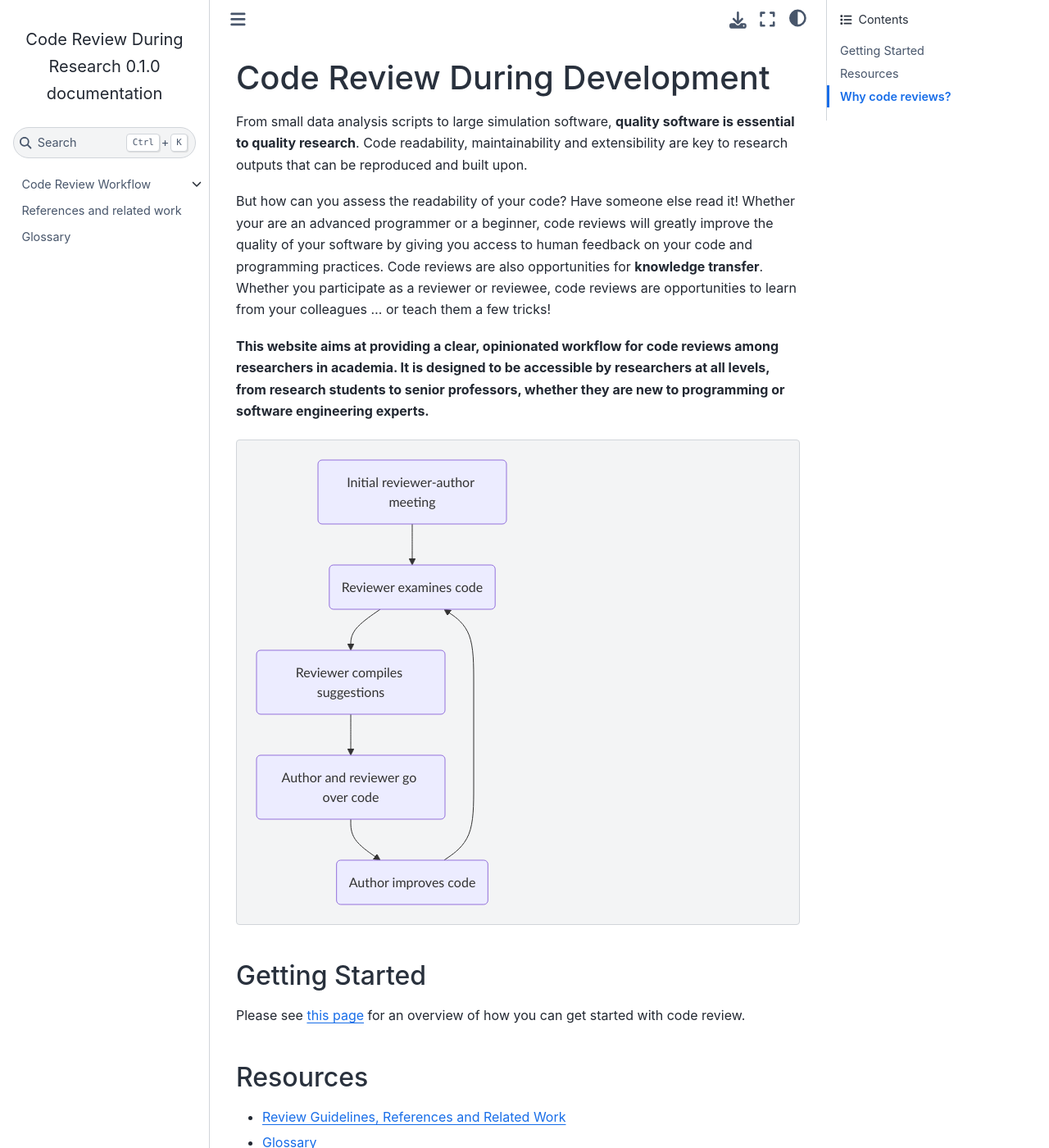
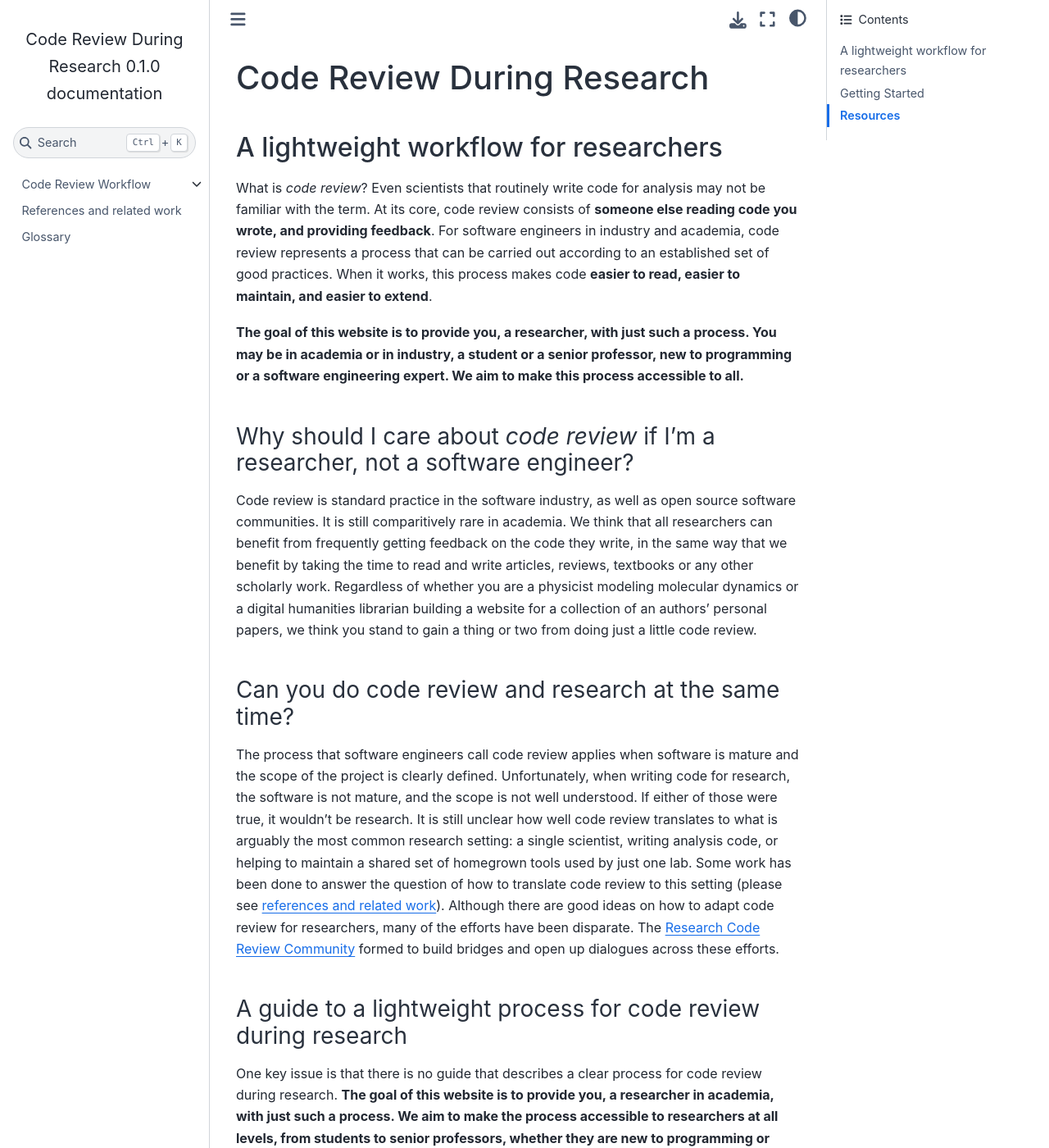
Before and after one commit to ResearchCodeReviewCommunity/dev-review, a Sphinx documentation site: the page built from docs/index.md, in a window 1280 px wide and 1400 px high. Shown: the whole window at 82% size. Built offline with Sphinx 7.4.7 and the Sphinx Book theme 1.1.4, drawn with Linux system fonts in a browser that asks for light colours; some of the changed text lies outside the part shown.

Commit message:
Revise _index.md to fix #52

````diff
--- a/docs/index.md
+++ b/docs/index.md
@@ -1,12 +1,72 @@
-# Code Review During Development
+# Code Review During Research
+## A lightweight workflow for researchers
+
+What is *code review*?
+Even scientists that routinely write code for analysis
+may not be familiar with the term.
+At its core, code review consists of
+**someone else reading code you wrote,
+and providing feedback**.
+For software engineers in industry and academia,
+code review represents a process
+that can be carried out according to an established set of good practices.
+When it works, this process makes code
+**easier to read, easier to maintain,
+and easier to extend**.
+
+**The goal of this website is to provide you,
+a researcher, with just such a process.
+You may be in academia or in industry,
+a student or a senior professor,
+new to programming or a software engineering expert.
+We aim to make this process accessible to all.**
+
+### Why should I care about *code review* if I'm a researcher, not a software engineer?
+
+Code review is standard practice in the software industry, as well as
+open source software communities. It is still comparitively rare in academia.
+We think that all researchers can benefit
+from frequently getting feedback on the code they write,
+in the same way that we benefit by taking the time to
+read and write articles, reviews, textbooks or any other scholarly work.
+Regardless of whether you are a physicist modeling molecular dynamics
+or a digital humanities librarian building a website for a collection of an authors' personal papers,
+we think you stand to gain a thing or two
+from doing just a little code review.
+
+### Can you do code review and research at the same time?
+
+The process that software engineers call code review
+applies when software is mature and the scope of the project is clearly defined.
+Unfortunately, when writing code for research,
+the software is not mature, and the scope is not well understood.
+If either of those were true, it wouldn't be research.
+It is still unclear how well code review
+translates to what is arguably the most common research setting:
+a single scientist, writing analysis code,
+or helping to maintain a shared set of homegrown tools used by just one lab.
+Some work has been done to answer the question of how to translate code review to this setting
+(please see [references and related work](./refs-related.md)).
+Although there are good ideas on how to adapt code review for researchers,
+many of the efforts have been disparate.
+The [Research Code Review Community](https://github.com/ResearchCodeReviewCommunity)
+formed to build bridges and open up dialogues across these efforts.
+
+### A guide to a lightweight process for code review during research
+
+One key issue is that there is no guide that describes a
+clear process for code review during research.
+**The goal of this website is to provide you,
+a researcher in academia, with just such a process.
+We aim to make the process accessible to researchers at all levels,
+from students to senior professors,
+whether they are new to programming or software engineering experts.**
+
+## Getting Started
 
 From small data analysis scripts to large simulation software, **quality
-software is essential to quality research**. Code readability,
-maintainability and extensibility are key to research outputs that
-can be reproduced and built upon.
-
-But how can you assess the readability of your code? Have someone else
-read it!  Whether your are an advanced programmer or a beginner, code
+software is essential to quality research**.
+Whether you are an advanced programmer or a beginner, code
 reviews will greatly improve the quality of your software by giving
 you access to human feedback on your code and programming
 practices. Code reviews are also opportunities for **knowledge
@@ -14,11 +74,8 @@ transfer**. Whether you participate as a reviewer or reviewee, code
 reviews are opportunities to learn from your colleagues ... or teach
 them a few tricks!
 
-**This website aims at providing a clear, opinionated workflow
-for code reviews among researchers in academia. It is designed to be
-accessible by researchers at all levels, from research students to
-senior professors, whether they are new to programming or software
-engineering experts.**
+Please see [this page](flowcharts/high-level)
+for an overview of how you can get started with code review.
 
 ```{mermaid}
 graph TD;
@@ -29,27 +86,9 @@ graph TD;
   E --> B
 ```
 
-## Getting Started
-Please see [this page](flowcharts/high-level)
-for an overview of how you can get started with code review.
-
 ## Resources
 * [Review Guidelines, References and Related Work](refs-related)
 * [Glossary](glossary)
-
-## Why code reviews?
-
-Code review is standard practice in the software industry, as well as
-open source software communities. It is, however, very rare in
-academia.  Very generally, we believe that developers of research
-software, at every level or career stage, would greatly benefit from
-regular human feedback on the code they write. On an individual level,
-this would provide effective learning opportunities and raise the
-quality of the programs they write. On a collective level, making code
-review a standard practice among research software developer would
-generally raise the quality of software-based research as a whole,
-bringing the development of quality software at the core of a
-researcher's routine.
 
 ```{toctree}
 :hidden: true
````
